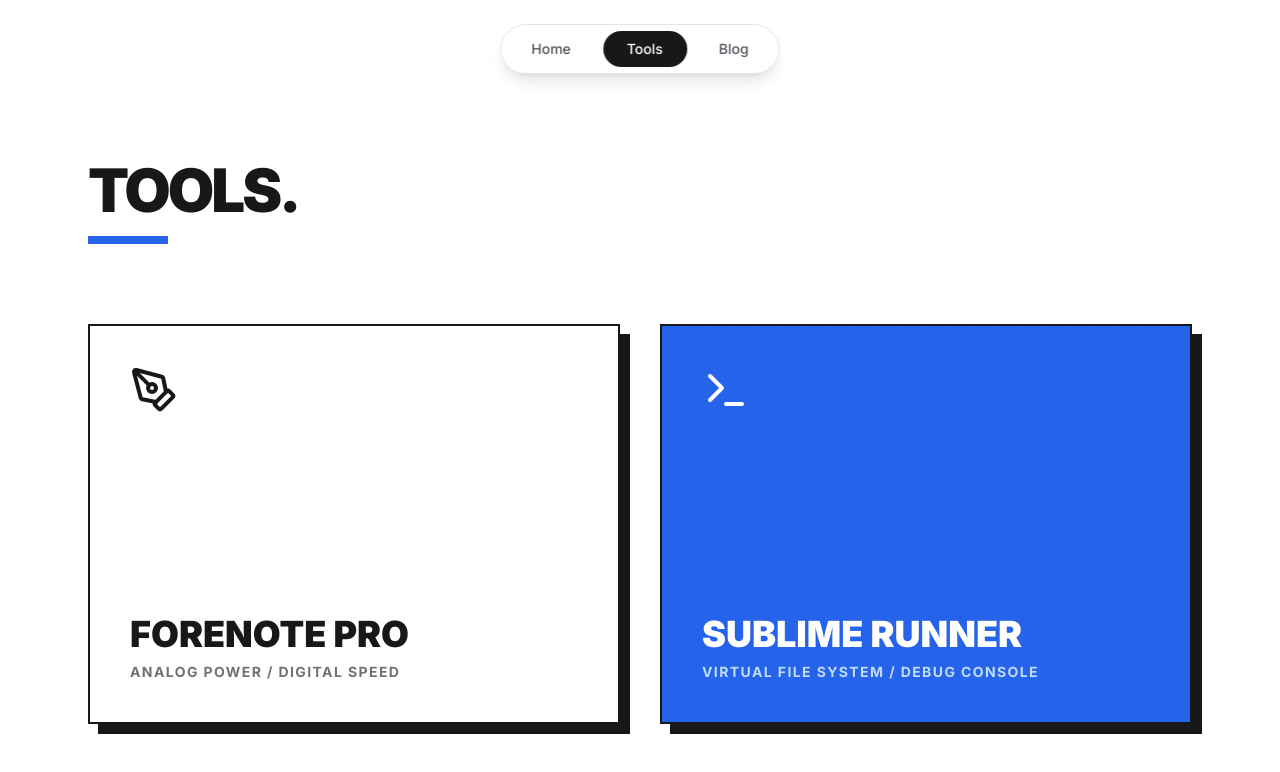
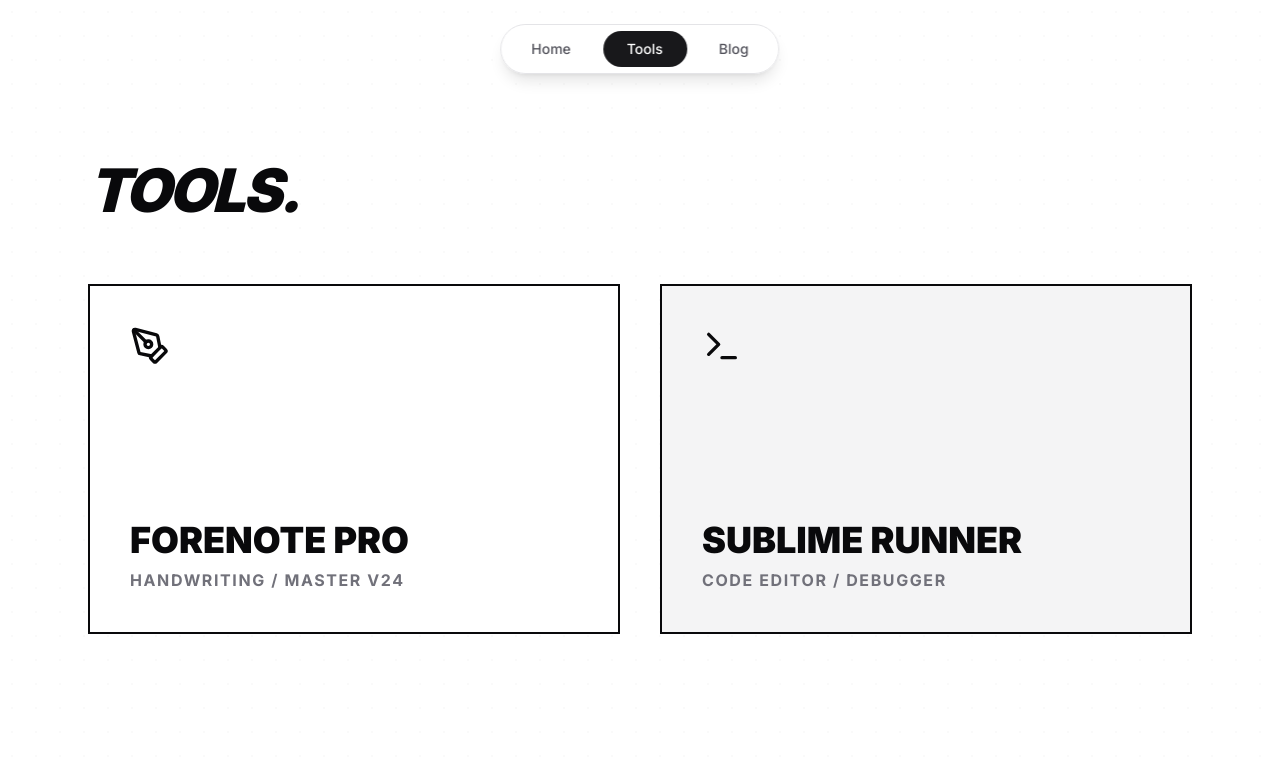
Before and after one commit to kaisei-2026/kaisei-12.-fromgoogle, a Next.js app: page /kaisei-12.-fromgoogle/tools in a window 1280 px wide. Shown: the top 772 px of the page. Built offline with nearby package versions, Linux system fonts and the light colour scheme.

Commit message:
Update page.tsx

```diff
--- a/app/tools/page.tsx
+++ b/app/tools/page.tsx
@@ -1,35 +1,32 @@
 "use client";
 import { motion } from "framer-motion";
 import Link from "next/link";
-import { PenTool, Terminal, Plus } from "lucide-react";
+import { PenTool, Terminal, Layout } from "lucide-react";
 
 export default function ToolsPage() {
   return (
     <div className="min-h-screen pt-40 pb-20 px-6 max-w-6xl mx-auto">
-      <div className="mb-20">
-        <h1 className="text-6xl font-black text-zinc-900 tracking-tighter uppercase">Tools.</h1>
-        <div className="h-2 w-20 bg-blue-600 mt-4" />
-      </div>
+      <h1 className="text-6xl font-black text-zinc-950 tracking-tighter uppercase italic mb-16">Tools.</h1>
 
       <div className="grid grid-cols-1 md:grid-cols-2 gap-10">
         {/* Forenote */}
         <Link href="/tools/forenote" className="group">
-          <motion.div whileHover={{ y: -10 }} className="h-[400px] bg-white border-2 border-zinc-900 p-10 flex flex-col justify-between shadow-[10px_10px_0px_#18181b] transition-all active:translate-x-1 active:translate-y-1 active:shadow-none">
-            <PenTool size={48} className="text-zinc-900" />
+          <motion.div whileHover={{ y: -5 }} className="h-[350px] bg-white border-2 border-zinc-950 p-10 flex flex-col justify-between hover:shadow-[12px_12px_0px_#000] transition-all">
+            <PenTool size={40} className="text-zinc-950" />
             <div>
-              <h2 className="text-4xl font-black text-zinc-900">FORENOTE PRO</h2>
-              <p className="text-zinc-500 font-bold mt-2 uppercase tracking-widest text-sm">Analog Power / Digital Speed</p>
+              <h2 className="text-4xl font-black text-zinc-950">FORENOTE PRO</h2>
+              <p className="text-zinc-500 font-bold mt-2 uppercase tracking-widest">Handwriting / Master V24</p>
             </div>
           </motion.div>
         </Link>
 
         {/* Code Runner */}
         <Link href="/tools/code-runner" className="group">
-          <motion.div whileHover={{ y: -10 }} className="h-[400px] bg-blue-600 border-2 border-zinc-900 p-10 flex flex-col justify-between shadow-[10px_10px_0px_#18181b] transition-all active:translate-x-1 active:translate-y-1 active:shadow-none text-white">
-            <Terminal size={48} />
+          <motion.div whileHover={{ y: -5 }} className="h-[350px] bg-[#f4f4f5] border-2 border-zinc-950 p-10 flex flex-col justify-between hover:shadow-[12px_12px_0px_#000] transition-all">
+            <Terminal size={40} className="text-zinc-950" />
             <div>
-              <h2 className="text-4xl font-black">SUBLIME RUNNER</h2>
-              <p className="text-blue-200 font-bold mt-2 uppercase tracking-widest text-sm">Virtual File System / Debug Console</p>
+              <h2 className="text-4xl font-black text-zinc-950">SUBLIME RUNNER</h2>
+              <p className="text-zinc-500 font-bold mt-2 uppercase tracking-widest">Code Editor / Debugger</p>
             </div>
           </motion.div>
         </Link>
```
